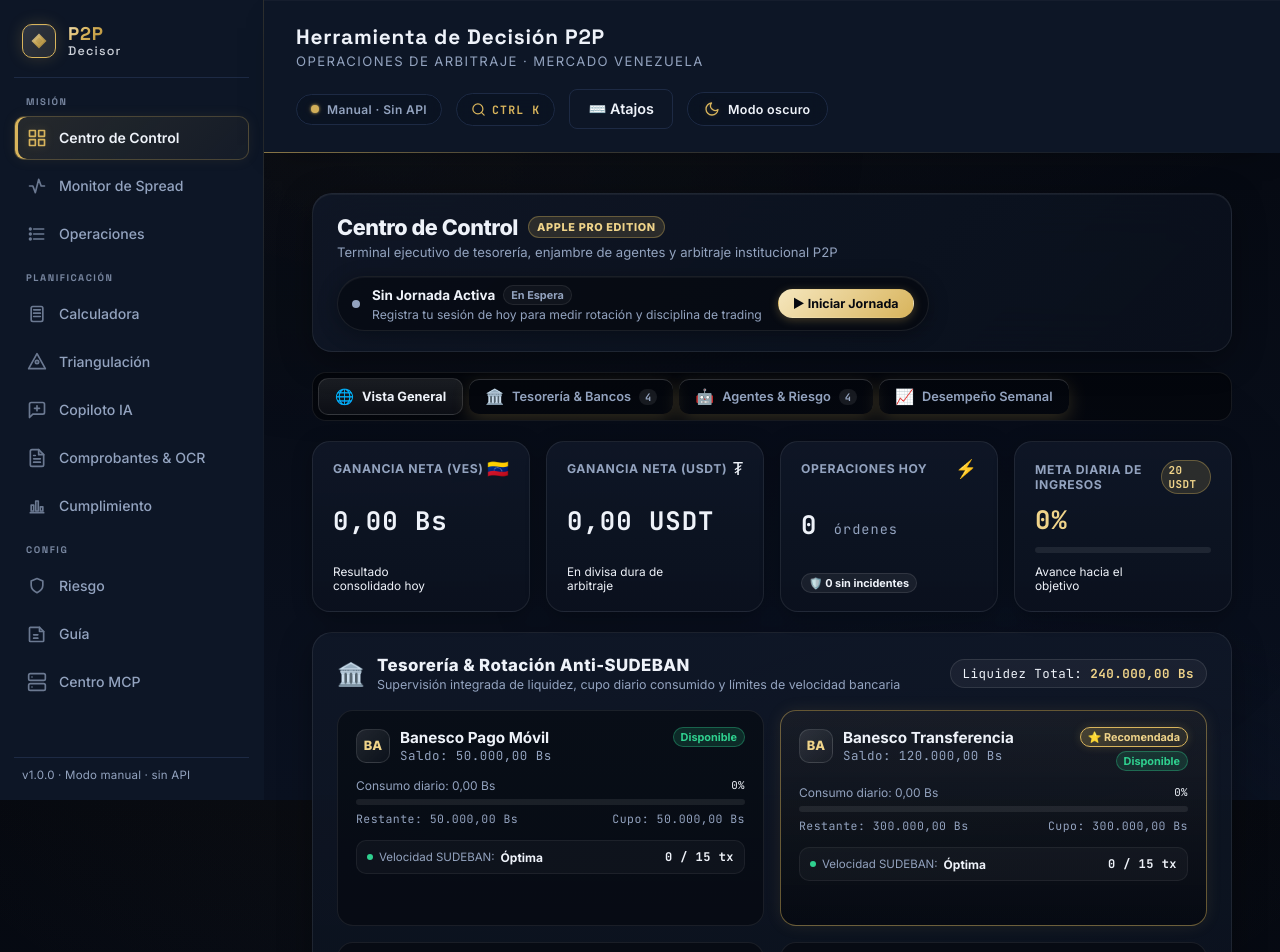
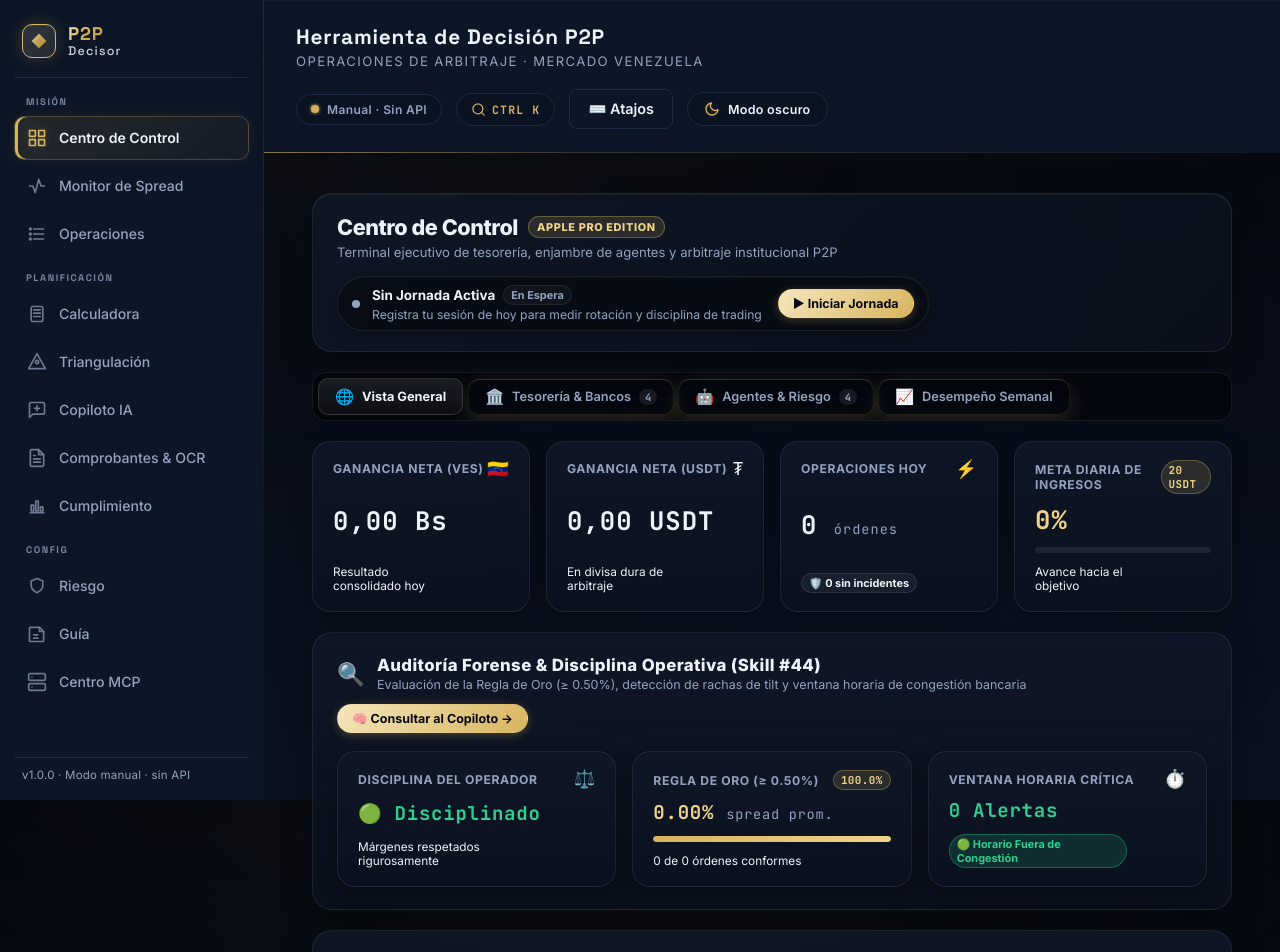
Before and after one commit to hommel862-a11y/proyecto-p2p, an Angular app: page /#/dashboard in a window 1280 px wide. Shown: the top 952 px of the page. Built offline with nearby package versions, Linux system fonts and the light colour scheme.

Commit message:
feat(dashboard): integrate forensic interrogator and discipline widget

```diff
--- a/src/app/features/copilot/copilot.ts
+++ b/src/app/features/copilot/copilot.ts
@@ -10,6 +10,7 @@ import {
 } from '@angular/core';
 import { CommonModule } from '@angular/common';
 import { FormsModule } from '@angular/forms';
+import { Router } from '@angular/router';
 import { VoiceSpeechService, normalizeVoicePrompt } from '../../core/voice-speech.service';
 import { StorageService } from '../../core/storage';
 import {
@@ -200,6 +201,7 @@ export class Copilot implements OnInit, OnDestroy {
 
   readonly voiceService = inject(VoiceSpeechService);
   private readonly storage = inject(StorageService);
+  private readonly router = inject(Router);
 
   sidebarCollapsed = signal<boolean>(false);
 
@@ -796,6 +798,13 @@ export class Copilot implements OnInit, OnDestroy {
     await this.refreshData();
     await this.checkConnection();
 
+    const url = this.router.parseUrl(this.router.url);
+    const prefill = url.queryParams['prefill'];
+    if (prefill) {
+      this.inputPrompt.set(prefill);
+      this.activeTab.set('chat');
+    }
+
     // Periodic auto-sync with Alpha Watcher plans and learnings
     this.autoRefreshTimer = setInterval(async () => {
       await this.refreshData();
--- a/src/app/features/dashboard/dashboard.html
+++ b/src/app/features/dashboard/dashboard.html
@@ -168,6 +168,102 @@
         <div class="apple-kpi-footer">
           <span class="apple-kpi-subtext">Avance hacia el objetivo</span>
           <span class="apple-kpi-link">Calculadora →</span>
+        </div>
+      </div>
+    </section>
+  }
+
+  <!-- ═══════════════════════════════════════════════════
+       3.5. Auditoría Forense & Disciplina Operativa (Skill #44)
+       ═══════════════════════════════════════════════════ -->
+  @if (activeTab() === 'all' || activeTab() === 'treasury') {
+    <section class="apple-card-section forensic-audit-section">
+      <div class="apple-section-header">
+        <div class="apple-section-title-wrap">
+          <span class="apple-section-icon">🔍</span>
+          <div>
+            <h3 class="apple-section-title">Auditoría Forense & Disciplina Operativa (Skill #44)</h3>
+            <p class="apple-section-subtitle">Evaluación de la Regla de Oro (&ge; 0.50%), detección de rachas de tilt y ventana horaria de congestión bancaria</p>
+          </div>
+        </div>
+
+        <div class="apple-section-actions">
+          <button type="button" class="apple-pill-btn apple-btn-primary" (click)="goToForensicCopilot()" title="Preguntar al Copiloto sobre tu disciplina y horarios">
+            🧠 Consultar al Copiloto →
+          </button>
+        </div>
+      </div>
+
+      <div class="forensic-grid">
+        <!-- Card 1: Dictamen de Disciplina -->
+        <div class="apple-kpi-card" (click)="goToForensicCopilot()" role="button" tabindex="0" (keydown.enter)="goToForensicCopilot()">
+          <div class="apple-kpi-header">
+            <span class="apple-kpi-title">Disciplina del Operador</span>
+            <span class="apple-kpi-icon">⚖️</span>
+          </div>
+          <div class="apple-kpi-val font-mono" style="font-size: 19px;">
+            @if (forensicDossier().operatorStanding === 'DISCIPLINED') {
+              <span style="color: var(--accent);">🟢 Disciplinado</span>
+            } @else if (forensicDossier().operatorStanding === 'MODERATE_DEVIATION') {
+              <span style="color: var(--warn);">🟡 Desvío Moderado</span>
+            } @else {
+              <span style="color: var(--danger);">🔴 Alerta de Tilt</span>
+            }
+          </div>
+          <div class="apple-kpi-footer">
+            <span class="apple-kpi-subtext">
+              @if (forensicDiscipline().tiltDetected) {
+                ⚠️ Racha de operaciones sub-óptimas
+              } @else {
+                Márgenes respetados rigurosamente
+              }
+            </span>
+            <span class="apple-kpi-link">Copiloto →</span>
+          </div>
+        </div>
+
+        <!-- Card 2: Cumplimiento Regla de Oro -->
+        <div class="apple-kpi-card apple-card-progress" (click)="goToForensicCopilot()" role="button" tabindex="0" (keydown.enter)="goToForensicCopilot()">
+          <div class="apple-kpi-header">
+            <span class="apple-kpi-title">Regla de Oro (&ge; 0.50%)</span>
+            <span class="apple-pill-mini gold font-mono">{{ forensicDiscipline().complianceRatePct | number:'1.1-1' }}%</span>
+          </div>
+          <div class="apple-kpi-val font-mono" style="color: var(--gold-strong); font-size: 19px;">
+            {{ forensicDiscipline().averageSpreadPct | number:'1.2-2' }}% <span class="apple-kpi-unit">spread prom.</span>
+          </div>
+          <div class="apple-track-bar">
+            <div class="apple-track-fill" [style.width.%]="forensicDiscipline().complianceRatePct"></div>
+          </div>
+          <div class="apple-kpi-footer">
+            <span class="apple-kpi-subtext">
+              {{ forensicDiscipline().compliantOperationsCount }} de {{ forensicDiscipline().totalOperationsAnalyzed }} órdenes conformes
+            </span>
+          </div>
+        </div>
+
+        <!-- Card 3: Ventana Horaria de Mayor Riesgo -->
+        <div class="apple-kpi-card" (click)="goToForensicCopilot()" role="button" tabindex="0" (keydown.enter)="goToForensicCopilot()">
+          <div class="apple-kpi-header">
+            <span class="apple-kpi-title">Ventana Horaria Crítica</span>
+            <span class="apple-kpi-icon">⏱️</span>
+          </div>
+          <div class="apple-kpi-val font-mono" style="font-size: 19px;">
+            @if (forensicRiskAnalysis().peakRiskScore > 0) {
+              <span style="color: var(--gold-strong);">{{ forensicRiskAnalysis().peakRiskWindow }}</span>
+            } @else {
+              <span style="color: var(--accent);">0 Alertas</span>
+            }
+          </div>
+          <div class="apple-kpi-footer">
+            <span class="apple-pill-mini" [class.danger]="isPeakRiskHourNow()" [class.live]="!isPeakRiskHourNow()">
+              @if (isPeakRiskHourNow()) {
+                ⚠️ Hora Actual en Pico de Riesgo
+              } @else {
+                🟢 Horario Fuera de Congestión
+              }
+            </span>
+            <span class="apple-kpi-link">Detalles →</span>
+          </div>
         </div>
       </div>
     </section>
--- a/src/app/features/dashboard/dashboard.scss
+++ b/src/app/features/dashboard/dashboard.scss
@@ -1138,3 +1138,14 @@
   0% { transform: rotate(0deg); }
   100% { transform: rotate(360deg); }
 }
+
+/* Forensic Audit Grid (Skill #44) */
+.forensic-grid {
+  display: grid;
+  grid-template-columns: repeat(3, 1fr);
+  gap: 16px;
+
+  @media (max-width: 950px) {
+    grid-template-columns: 1fr;
+  }
+}
--- a/src/app/features/dashboard/dashboard.ts
+++ b/src/app/features/dashboard/dashboard.ts
@@ -6,6 +6,7 @@ import { RisksService } from '../../core/rules';
 import { SessionService } from '../../core/session.service';
 import { AccountsService } from '../../core/accounts.service';
 import { ToastService } from '../../core/toast.service';
+import { AuditLoggerService } from '../../core/audit-logger.service';
 import { fmtVes, fmtUsd, FORMAT_PIPES } from '../../core/format';
 import { BinanceP2pService } from '../../core/binance-p2p.service';
 import { CotizaveService } from '../../core/cotizave.service';
@@ -14,12 +15,18 @@ import {
   computeDashboard,
   computeSessionSummary,
   getBcvMarketIntelligence,
+  analyzeHourlyRiskDistribution,
+  auditTradingDisciplineAndSpreadCompliance,
+  generateForensicDossier,
   type Operation,
   type DayActivity,
   type AccountVelocityHealth,
   type BcvMarketIntelligence,
   type BcvGapAnalysis,
   type BcvPredictorWindow,
+  type HourlyRiskDistributionResult,
+  type SpreadDisciplineResult,
+  type ForensicDossier,
 } from '@p2p/core';
 
 export interface McpVolatilityForecastDto {
@@ -86,6 +93,7 @@ export class Dashboard implements OnInit, OnDestroy {
   private readonly storage = inject(StorageService);
   private readonly risks = inject(RisksService);
   private readonly toast = inject(ToastService);
+  private readonly audit = inject(AuditLoggerService);
   readonly sessionService = inject(SessionService);
   readonly accountsService = inject(AccountsService);
   readonly binanceService = inject(BinanceP2pService);
@@ -174,6 +182,35 @@ export class Dashboard implements OnInit, OnDestroy {
 
   /** Risk engine live verdict from sample state. */
   readonly verdict = computed(() => this.risks.evaluate(this.risks.sampleState()));
+
+  /** Forensic Risk & Hourly Distribution (Skill #44) */
+  readonly forensicRiskAnalysis = computed<HourlyRiskDistributionResult>(() => {
+    return analyzeHourlyRiskDistribution(this.audit.events());
+  });
+
+  /** Trading Discipline & Golden Rule Compliance (net spread >= 0.50%) */
+  readonly forensicDiscipline = computed<SpreadDisciplineResult>(() => {
+    return auditTradingDisciplineAndSpreadCompliance(this.ops(), 0.5);
+  });
+
+  /** Full Forensic Dossier */
+  readonly forensicDossier = computed<ForensicDossier>(() => {
+    return generateForensicDossier(this.forensicRiskAnalysis(), this.forensicDiscipline());
+  });
+
+  /** Whether the current hour is inside the historical peak risk window */
+  readonly isPeakRiskHourNow = computed<boolean>(() => {
+    const currentHour = new Date().getHours();
+    return this.forensicRiskAnalysis().highRiskHours.includes(currentHour);
+  });
+
+  goToForensicCopilot(): void {
+    void this.router.navigate(['/copilot'], {
+      queryParams: {
+        prefill: '¿En qué horarios tuve más alertas de riesgo esta semana y respeté el spread mínimo?',
+      },
+    });
+  }
 
   /** Daily transaction velocity per account (SUDEBAN rotation awareness). */
   readonly accountVelocities = computed(() => this.accountsService.accountVelocities());
```
Also changed, not shown: 1 other file (tests, documents, lock files or other folders).
